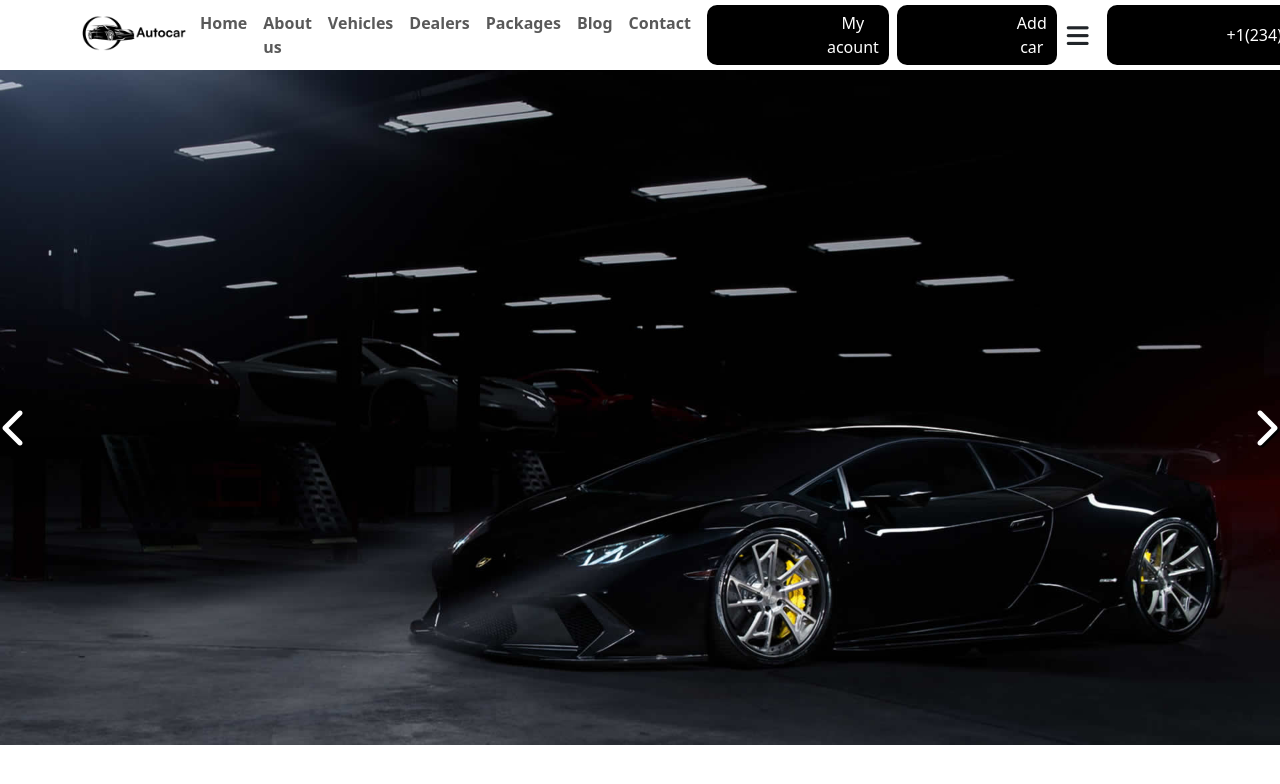
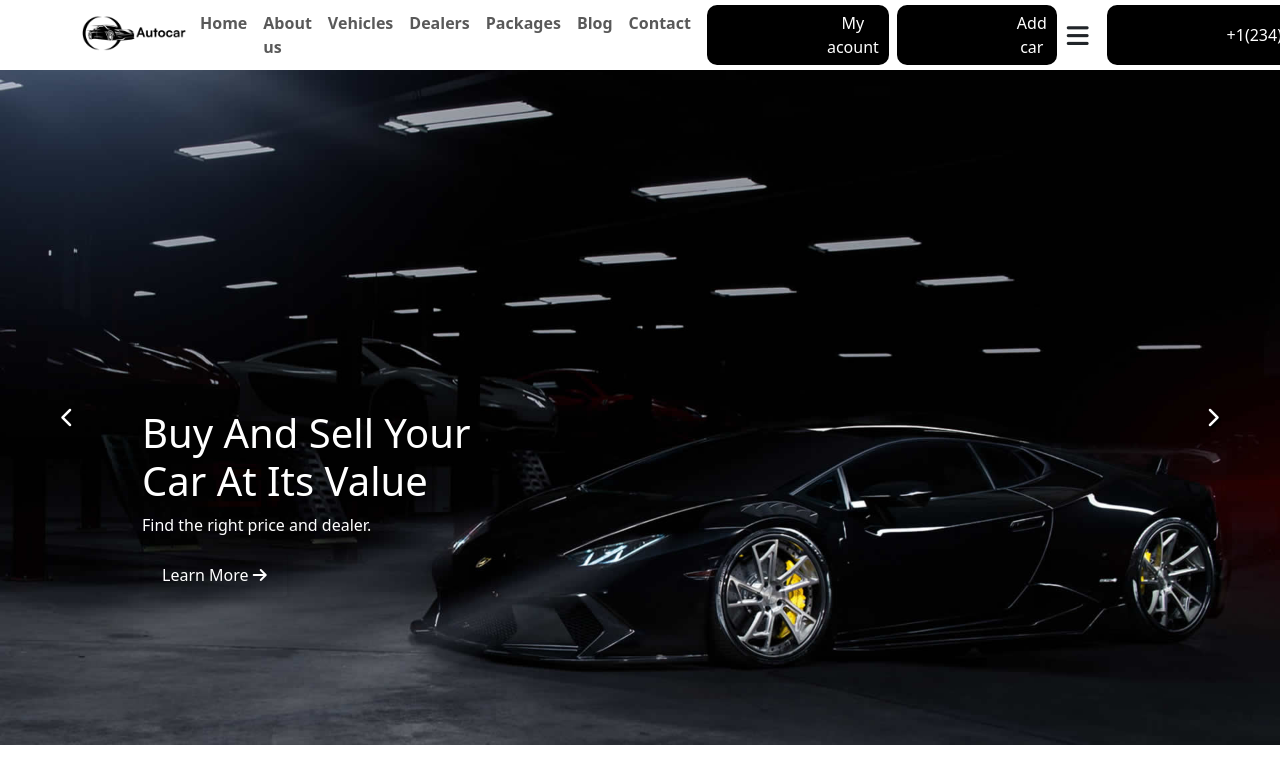
Before and after one commit to Sebastian-ivaniczki/proj-html-vuejs, a Vue app: page / in a window 1280 px wide. Shown: the top 784 px of the page. Built offline with nearby package versions, Linux system fonts and the light colour scheme; the HTML template or start-up script is replaced by a standard one.

Commit message:
added description and modified button

```diff
--- a/src/components/partials/AppSlider.vue
+++ b/src/components/partials/AppSlider.vue
@@ -1,6 +1,8 @@
 <script>
+import BaseButton from './BaseButton.vue'
 export default {
   name: 'AppSlider',
+  components: {BaseButton},
   props: {
     slides: {
       type: Array,
@@ -44,7 +46,11 @@ export default {
 
          <img :class="{ 'active': index === currentIndex }" :src="currentImage(slide.img)" :alt="slide.description">
        </div>
-
+        <div class="description">
+          <h1>Buy And Sell Your Car At Its Value</h1>
+          <p>Find the right price and dealer.</p>
+            <base-button :buttonStyles="{ color: '#fff' }">Learn More <i class="fa-solid fa-arrow-right"></i></base-button>
+        </div>
        <i @click="previousSlide" class="fas fa-chevron-left"></i>
        <i  @click="nextSlide" class="fas fa-chevron-right"></i>
       </div>
@@ -67,9 +73,17 @@ export default {
 .slider{
   position: relative;
 }
+.description{
+  color: #fff;
+  position: absolute;
+  left: 142px;
+    top: 339px;
+    width: 329px;
+}
+
 
 .fas{
-  font-size: 40px;
+  font-size: 20px;
   cursor: pointer;
   position: absolute;
   color: #fff;
@@ -77,10 +91,10 @@ export default {
 }
 .fa-chevron-left{
   top: 50%;
-  left: 0;
+  left: 60px;
 }
 .fa-chevron-right{
   top: 50%;
-  right: 0;
+  right: 60px;
 }
 </style>
--- a/src/components/partials/BaseButton.vue
+++ b/src/components/partials/BaseButton.vue
@@ -1,14 +1,31 @@
 <script>
 export default {
-  name: 'BaseButton'
+  name: 'BaseButton',
+  props: {
+    buttonStyles: {
+      type: Object,
+      default: () => ({})
+    }
+  }
 }
 
 </script>
 
 <template>
-
+ <button class="neutral-button" :style="buttonStyles">
+    <slot></slot>
+  </button>
 </template>
 
 <style scoped lang="scss">
+  .neutral-button {
+    padding: 10px 20px;
+    border: none;
+    border-radius: 4px;
+    background-color: transparent;
 
+    font-size: 16px;
+    cursor: pointer;
+    box-shadow: 2px 2px 4px rgba(0, 0, 0, 0.1);
+  }
 </style>
```
